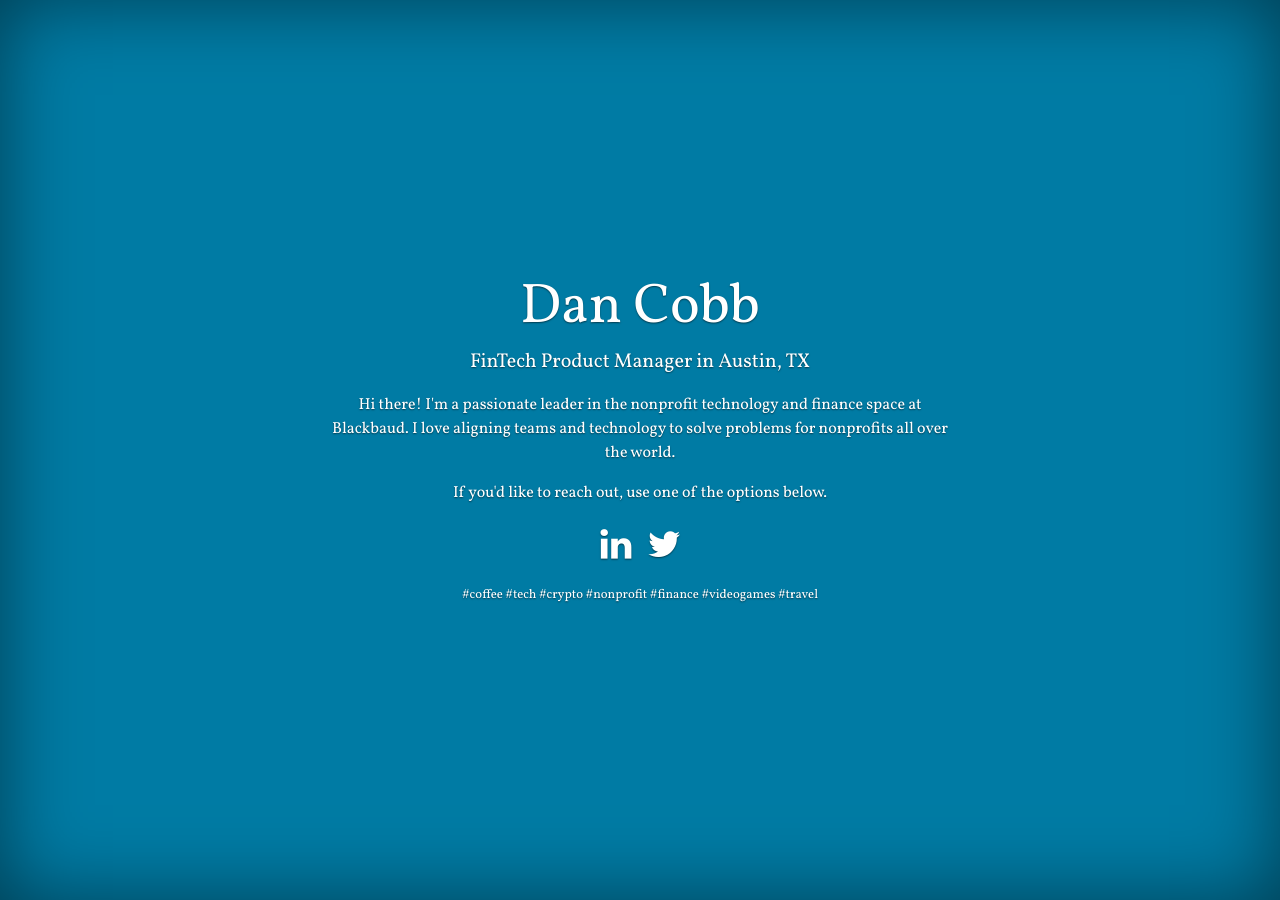
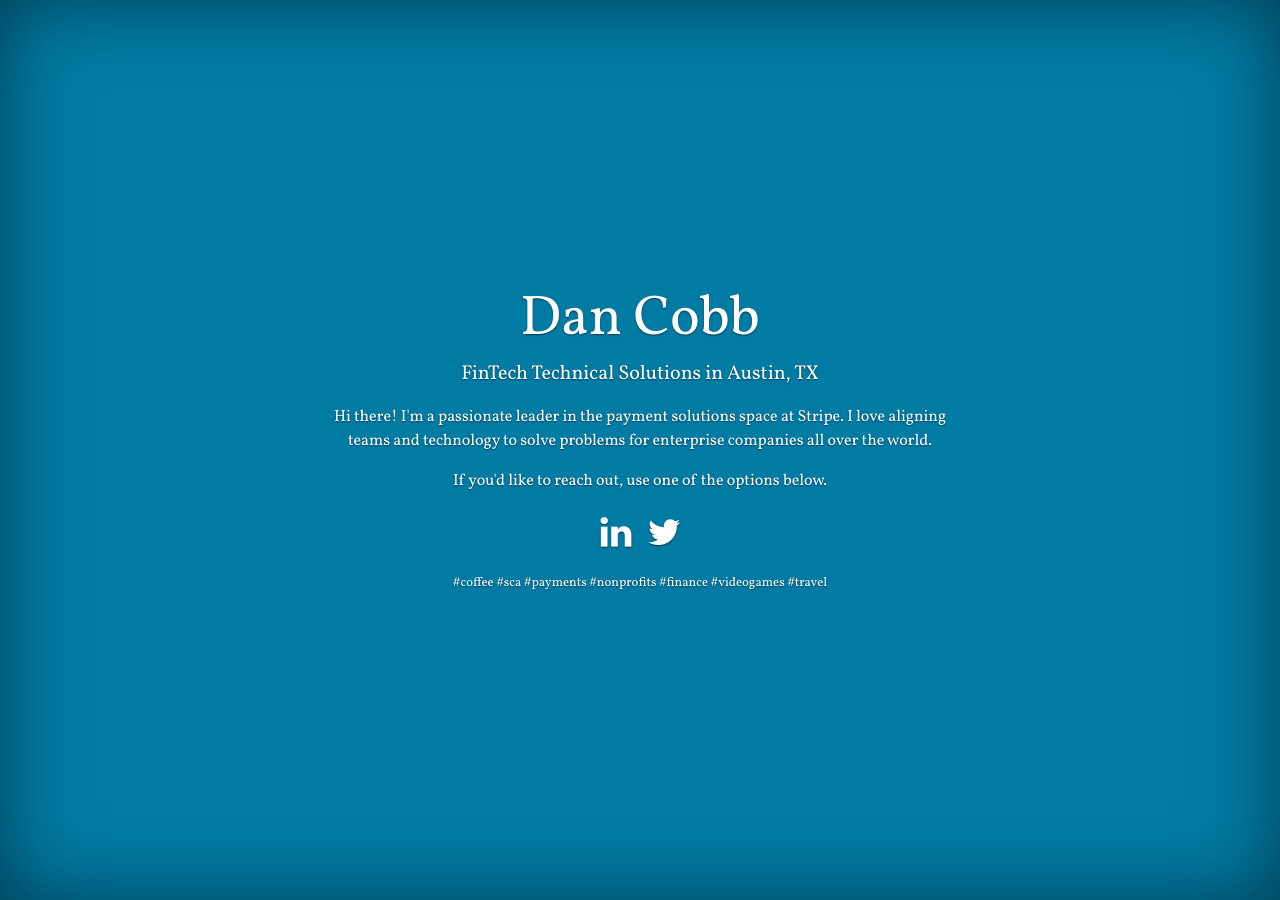
Before and after one commit to dancobb/dancobb.github.io, a Jekyll site: the page built from index.html, in a window 1280 px wide. Built offline with Jekyll 4.4.1, drawn with Linux system fonts in a browser that asks for light colours; nearby versions of some CDN libraries; comment, search, counter and statistics services are not loaded.

Commit message:
Update role/company/etc

```diff
--- a/index.html
+++ b/index.html
@@ -4,8 +4,8 @@
 
 <h1 class="cover-heading">Dan Cobb</h1>
 
-<p class="lead">FinTech Product Manager in Austin, TX</p>
-<p>Hi there!  I'm a passionate leader in the nonprofit technology and finance space at <a href="https://www.blackbaud.com">Blackbaud</a>. I love aligning teams and technology to solve problems for nonprofits all over the world.</p>
+<p class="lead">FinTech Technical Solutions in Austin, TX</p>
+<p>Hi there!  I'm a passionate leader in the payment solutions space at <a href="https://www.stripe.com">Stripe</a>. I love aligning teams and technology to solve problems for enterprise companies all over the world.</p>
 <p>If you'd like to reach out, use one of the options below.</p>
 <p>
     <a class="btn btn-social-icon btn-lg" href="https://www.linkedin.com/in/dcobb15">
@@ -15,4 +15,4 @@
     <i class="fa fa-twitter"></i>
   </a>
 </p>
-<p><small>#coffee  #tech  #crypto  #nonprofit  #finance  #videogames  #travel</small></p>
+<p><small>#coffee  #sca  #payments  #nonprofits  #finance  #videogames  #travel</small></p>
```
